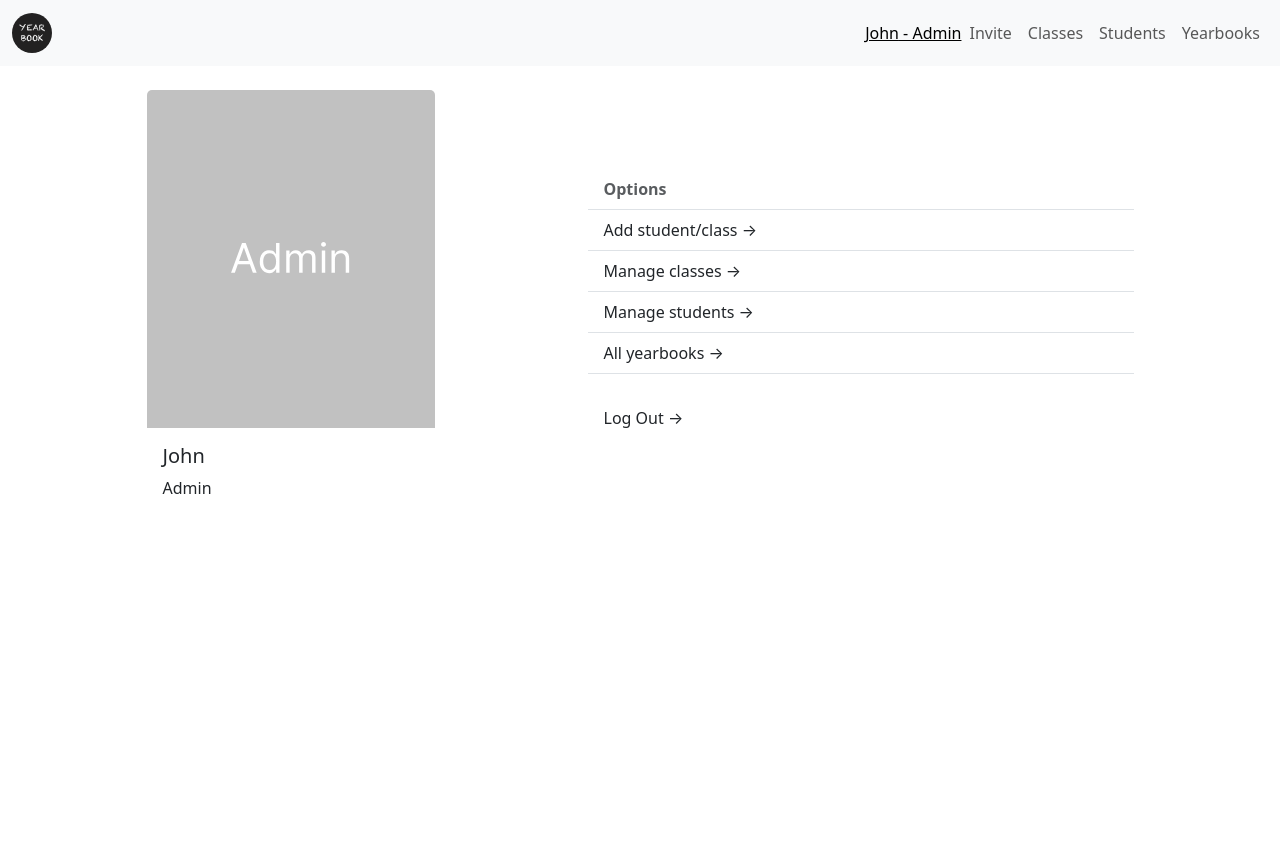
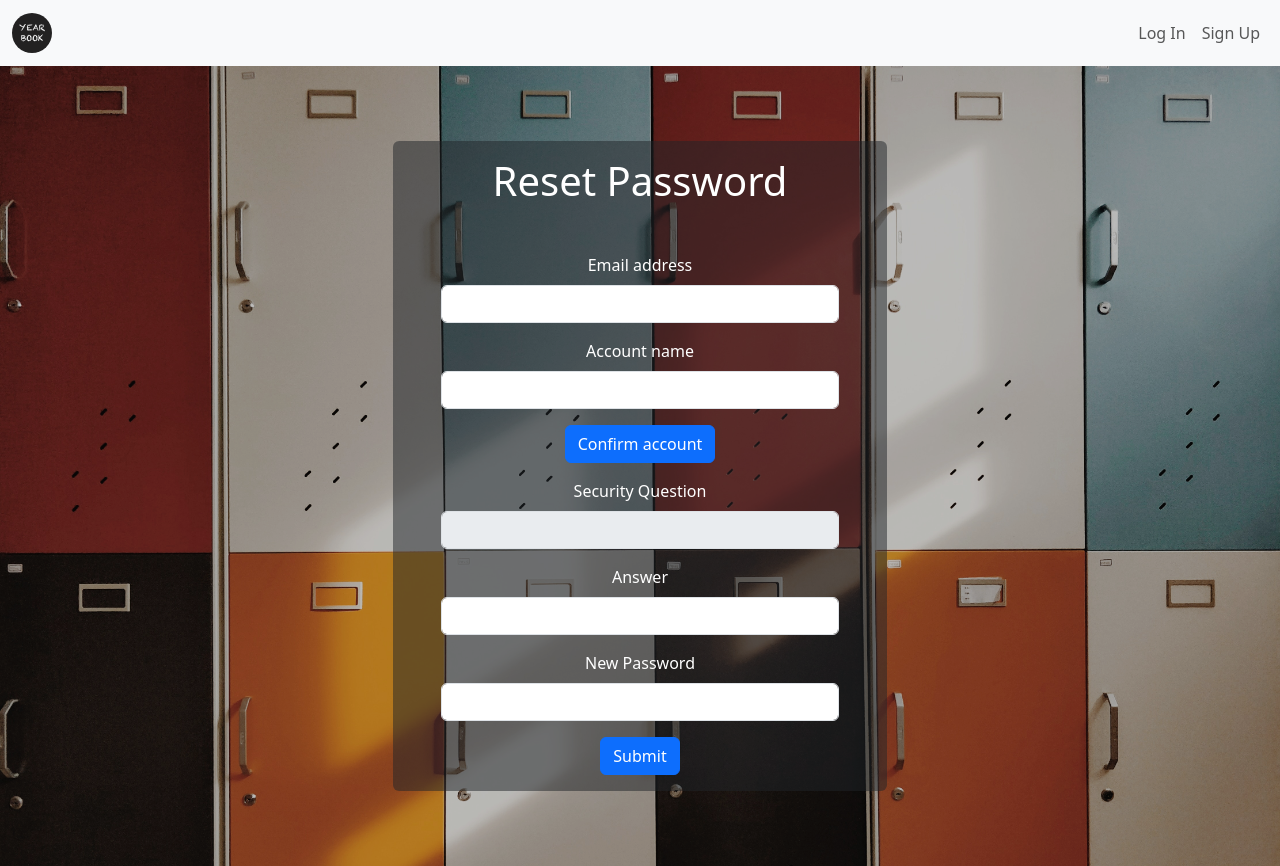
Before and after one commit to wenxpan/digital-yearbook-frontend, a React (Vite) app: page /login/reset in a window 1280 px wide. Before the commit this address led to /account. Before the commit the page ends 800 px from the top, so only its background shows below. Built offline with nearby package versions, Linux system fonts and the light colour scheme.

Commit message:
removed sample data and added logic to reset password; doing it last

```diff
--- a/src/App.jsx
+++ b/src/App.jsx
@@ -23,56 +23,61 @@ import schoolReducer from "./utils/schoolReducer"
 import sampleSchool from "./utils/sampleSchool"
 
 function App() {
-  // placeholder user state
-
+  // placeholder user states
   const sampleUsers = [
     // sampleUsers[0] - not logged in status
     { isLoggedIn: false, isAdmin: false },
     // sampleUsers[1] - logged in admin
     {
+      _id: "64e56dc04aa128eeda489277",
       isLoggedIn: true,
       isAdmin: true,
       name: "John",
-      email: "john.smith@gmail.com",
-      _id: "64e56dc04aa128eeda489277"
+      email: "john.smith@gmail.com"
     },
     // sampleUsers[2] - logged in student
     {
+      _id: "64e5b714cf630fb8c19a5732",
       isLoggedIn: true,
       isAdmin: false,
       name: "CharlotteD",
       email: "charlotte@gmail.com",
       student: "64e56dc04aa122eeda489274",
-      _id: "64e5b714cf630fb8c19a5732"
+      securityQuestion: "Where did your parents first met?",
+      securityAnswer: "Melbourne"
     }
   ]
 
-  const [user, setUser] = useState(sampleUsers[1])
+  const [user, setUser] = useState(sampleUsers[0])
 
+  // state for whole school - including years, classes and students
   const [school, dispatch] = useReducer(schoolReducer, sampleSchool)
 
+  //TODO: make 3 wrapper functions dry
   function YearbookWrapper() {
     const { id } = useParams()
-    // find class and return id
+    // find class by class id
     const yearbook = school.classes.find((c) => c._id === id)
     return <Yearbook yearbook={yearbook} />
   }
 
   function StudentProfileWrapper() {
     const { id } = useParams()
-    // find class and return id
+    // find student by student id
     const student = school.students.find((s) => s._id === id)
     return <StudentProfile student={student} />
   }
 
   function UpdateProfileWrapper() {
     const { id } = useParams()
+    // find student by student id
     const student = school.students.find((s) => s._id === id)
     return <UpdateProfile student={student} />
   }
 
   return (
     <>
+      {/* passed in user and school as global states */}
       <UserContext.Provider value={{ user, setUser }}>
         <SchoolContext.Provider value={{ school, dispatch }}>
           <Navbar />
@@ -86,15 +91,18 @@ function App() {
               </Route>
               <Route path="/signup" element={<SignUp />} />
             </Route>
+            {/* yearbooks pages */}
             <Route path="/classes">
               <Route index element={<Classes />} />
               <Route path=":id" element={<YearbookWrapper />} />
             </Route>
+            {/* student pages */}
             <Route path="/students">
               <Route path=":id" element={<StudentProfileWrapper />} />
               {/* update profile page for both student and admin, with different props */}
               <Route path=":id/edit" element={<UpdateProfileWrapper />} />
             </Route>
+            {/* account pages */}
             <Route path="/account">
               <Route index element={<Account />} />
               <Route path="invite" element={<AddStudents />} />
--- a/src/pages/ResetPassword.jsx
+++ b/src/pages/ResetPassword.jsx
@@ -1,34 +1,40 @@
 import React, { useState, useContext, useEffect } from "react"
+import { useNavigate } from "react-router-dom"
+
 import Button from "react-bootstrap/Button"
 import Form from "react-bootstrap/Form"
-import { useNavigate } from "react-router-dom"
+
 import UserContext from "../contexts/UserContext"
 
 const ResetPassword = () => {
+  const { user } = useContext(UserContext)
   const nav = useNavigate()
-  const { user } = useContext(UserContext)
 
   useEffect(() => {
-    console.log(user.isLoggedIn)
+    // if logged in user detected, redirect to /account page
     if (user.isLoggedIn) {
       nav("/account")
     }
   }, [user])
 
-  const userEmail = "johndoe@gmail.com"
-  const userQuestion = "Where did your parents first met?"
   const [content, setContent] = useState({
-    email: userEmail,
+    name: "",
+    email: "",
     newPassword: "",
-    question: userQuestion,
-    answer: ""
+    securityQuestion: "",
+    securityAnswer: ""
   })
 
   function handleUpdate(changed) {
     return setContent((prev) => ({ ...prev, ...changed }))
   }
 
+  function handleEmailCheck() {
+    //TODO: query API and return security question if found
+  }
+
   function handleSubmit() {
+    //TODO:
     console.log(content)
   }
 
@@ -37,18 +43,25 @@ const ResetPassword = () => {
       <h1 className="mb-5">Reset Password</h1>
       <Form.Group className="mb-3" controlId="formEmail">
         <Form.Label>Email address</Form.Label>
-        <Form.Control type="email" value={content.email} disabled />
+        <Form.Control type="email" value={content.email} />
       </Form.Group>
+      <Form.Group className="mb-3" controlId="formName">
+        <Form.Label>Account name</Form.Label>
+        <Form.Control type="email" value={content.name} />
+      </Form.Group>
+      <Button onClick={handleEmailCheck} className="mb-3">
+        Confirm account
+      </Button>
       <Form.Group className="mb-3" controlId="formQuestion">
         <Form.Label>Security Question</Form.Label>
-        <Form.Control type="text" value={content.question} disabled />
+        <Form.Control type="text" value={user.securityQuestion} disabled />
       </Form.Group>
       <Form.Group className="mb-3" controlId="formAnswer">
         <Form.Label>Answer</Form.Label>
         <Form.Control
           type="text"
           value={content.answer}
-          onChange={(e) => handleUpdate({ answer: e.target.value })}
+          onChange={(e) => handleUpdate({ securityAnswer: e.target.value })}
         />
       </Form.Group>
       <Form.Group className="mb-3" controlId="formPassword">
```
Also changed, not shown: src/pages/Login.jsx (+6 -2 lines).
